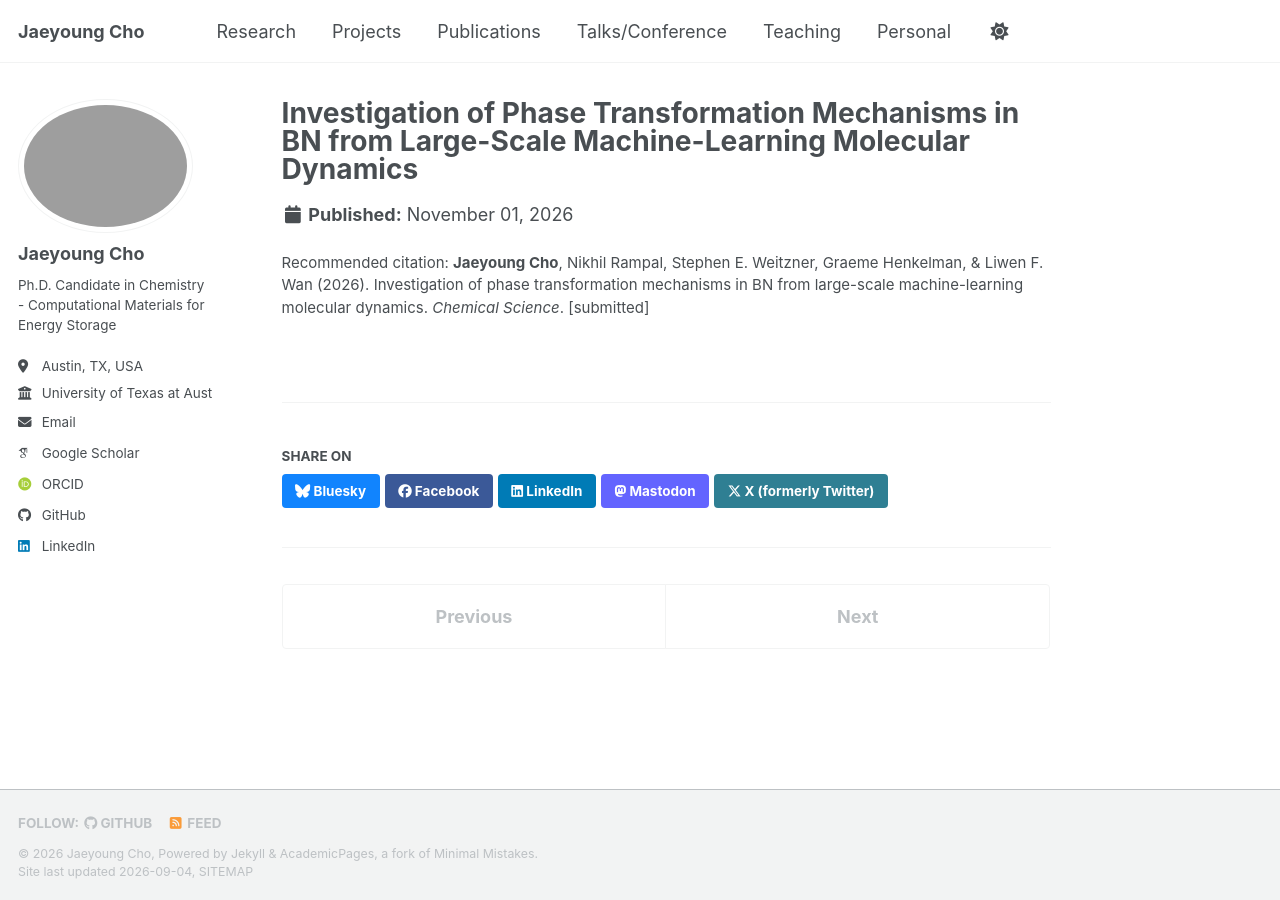
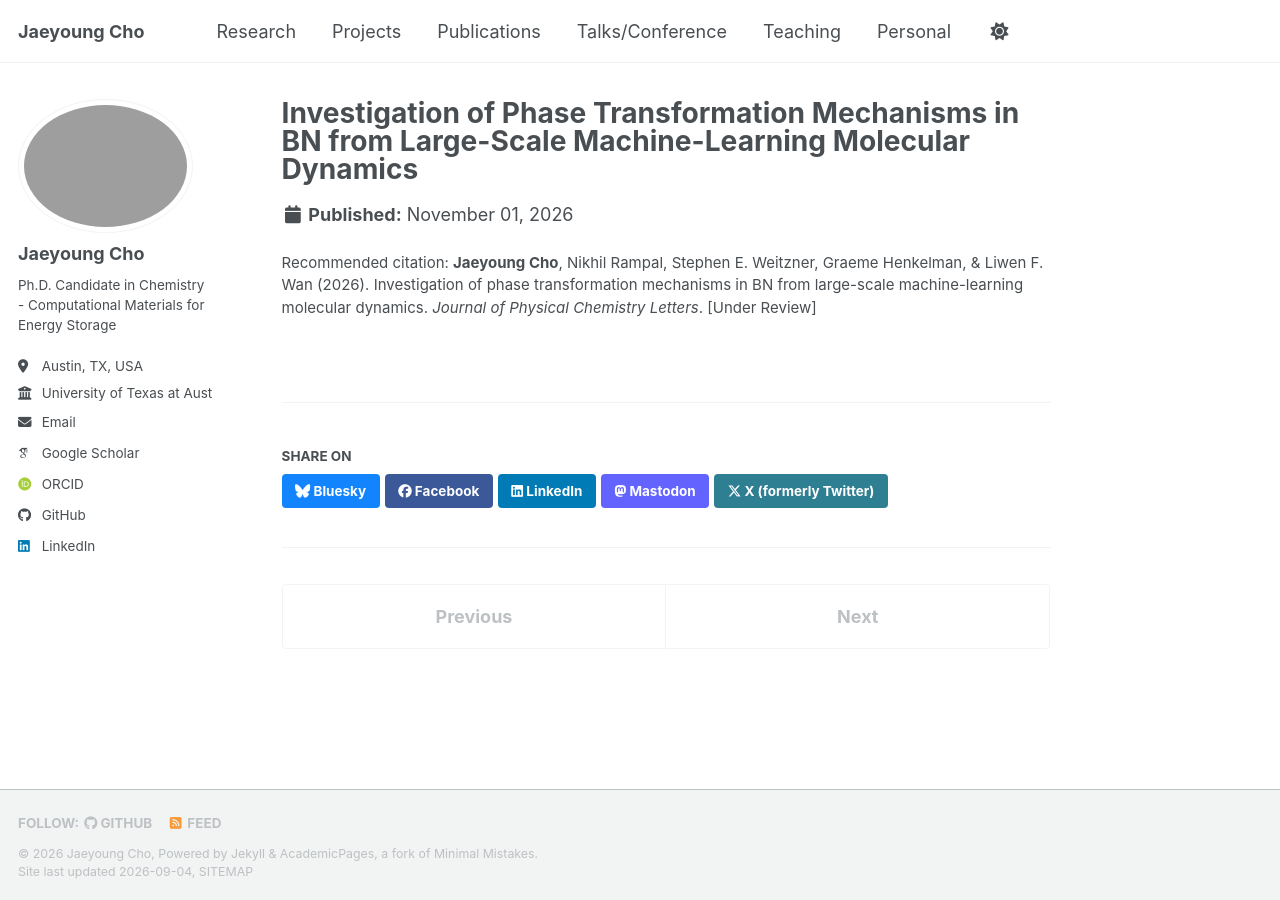
Before and after one commit to jycho5758/jycho5758.github.io, a Jekyll site: the page built from _publications/2026-06-02-bn-phase-transformation-mlmd.md, in a window 1280 px wide. Built offline with Jekyll 4.4.1, drawn with Linux system fonts in a browser that asks for light colours; some web fonts are replaced; a script bundle is joined from its source files by our own code; library files that are not in the unit come from our copies.

Commit message:
Update 2026-06-02-bn-phase-transformation-mlmd.md

```diff
--- a/_publications/2026-06-02-bn-phase-transformation-mlmd.md
+++ b/_publications/2026-06-02-bn-phase-transformation-mlmd.md
@@ -6,5 +6,5 @@ permalink: /publication/2026-bn-phase-transformation-mlmd
 header:
   teaser: /images/publications/acsami-bn.png
 date: 2026-11-01
-citation: '<b>Jaeyoung Cho</b>, Nikhil Rampal, Stephen E. Weitzner, Graeme Henkelman, &amp; Liwen F. Wan (2026). Investigation of phase transformation mechanisms in BN from large-scale machine-learning molecular dynamics. <i>Chemical Science</i>. [submitted]'
+citation: '<b>Jaeyoung Cho</b>, Nikhil Rampal, Stephen E. Weitzner, Graeme Henkelman, &amp; Liwen F. Wan (2026). Investigation of phase transformation mechanisms in BN from large-scale machine-learning molecular dynamics. <i>Journal of Physical Chemistry Letters</i>. [Under Review]'
 ---
```
